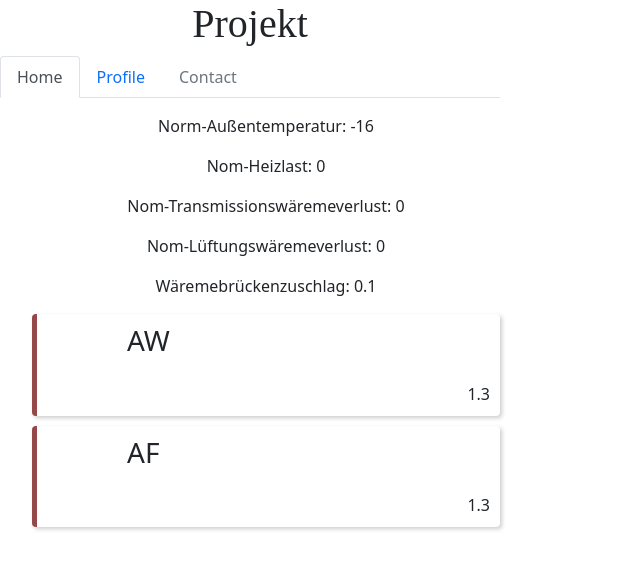
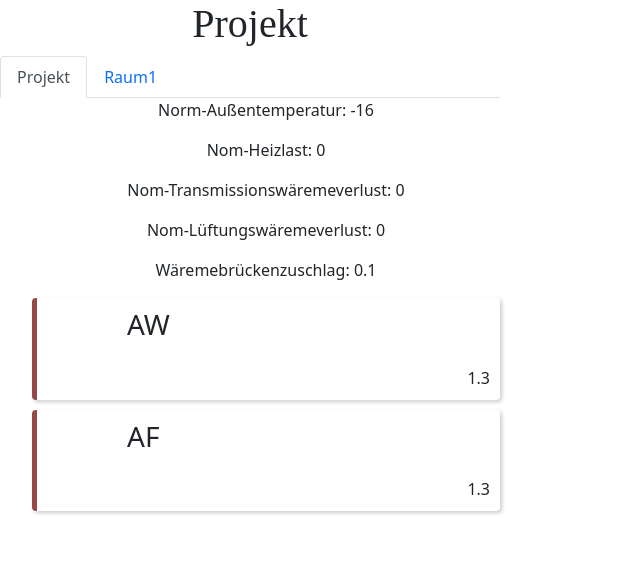
Before and after one commit to Dreanaught/js-react-mst, a React (Create React App) app: page / in a window 1280 px wide. Shown: the top 570 px of the page, without its empty margins (0-640 px from the left). Built offline with nearby package versions, Linux system fonts and the light colour scheme; a web font is replaced by a local one.

Commit message:
made App observable, formatted viewport-layout, added dynamic tabs for rooms, added room view

```diff
--- a/src/components/App.js
+++ b/src/components/App.js
@@ -5,25 +5,30 @@ import Tabs from 'react-bootstrap/Tabs'
 import { Tab } from 'react-bootstrap';
 
 import ProjectView from './ProjectView';
+import { observer } from 'mobx-react';
+import RaumView from './RaumView';
 
 class App extends Component {
   render() {
+    const project = this.props.project
     return (
       <div className="App">
         <h1 className="App-title">Projekt</h1>
 
-        <Tabs defaultActiveKey="home" id="uncontrolled-tab-example" className="mb-3">
-          <Tab eventKey="home" title="Home">
-            <ProjectView project={this.props.project} />
+        <Tabs defaultActiveKey="projekt">
+          <Tab eventKey="projekt" title="Projekt">
+            <ProjectView project={project} />
           </Tab>
-          <Tab eventKey="profile" title="Profile">
-          </Tab>
-          <Tab eventKey="contact" title="Contact" disabled>
-          </Tab>
+          {/* That key={raum.Name} is required for react not to throw an error*/}
+          {Array.from(project.Räume.values()).map((raum, idx) => (
+            <Tab title={raum.Name} eventKey={raum.Name} key={raum.Name}>
+              <RaumView key={idx} raum={raum}/>
+            </Tab>
+          ))}
         </Tabs>
       </div>
     )
   }
 }
 
-export default App;
+export default observer(App);
--- /dev/null
+++ b/src/components/RaumView.js
@@ -0,0 +1,10 @@
+import React from "react"
+import { observer } from "mobx-react"
+
+const RaumView = ({ raum }) => (
+    <div className="list">
+        <span>{raum.Name}</span>
+    </div>
+)
+
+export default observer(RaumView)
```
